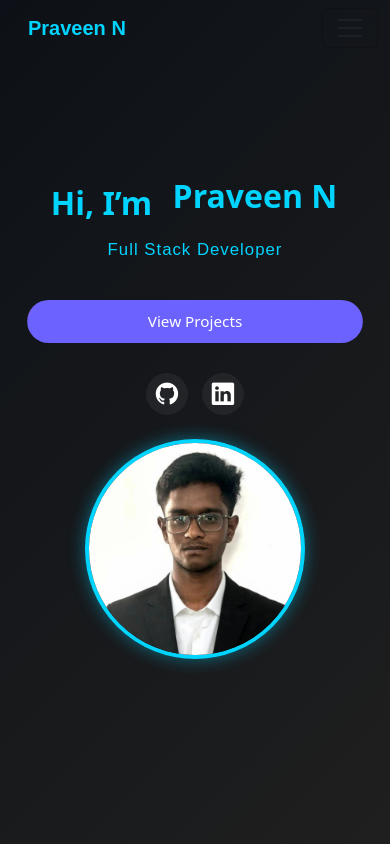
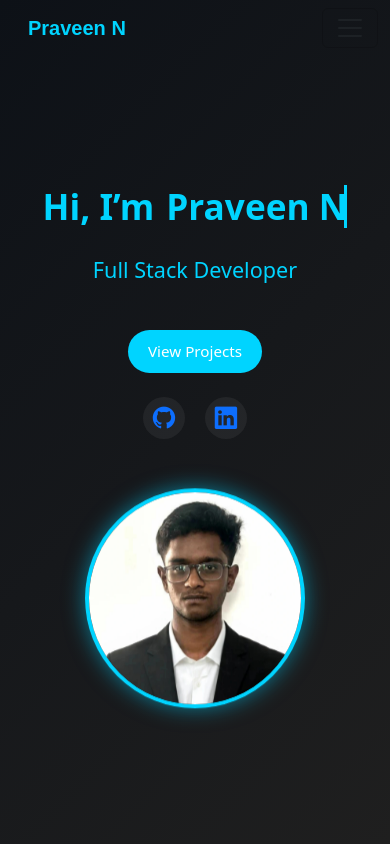
Before and after one commit to praveen-7050/Personal-portfilo, a React (Vite) app in the folder vite-project/: page / in a window 390 px wide. Shown: the top 844 px of the page. Built offline with nearby package versions, Linux system fonts and the light colour scheme.

Commit message:
adding the changes of hero.css file

```diff
--- a/vite-project/src/assets/Styles/hero.css
+++ b/vite-project/src/assets/Styles/hero.css
@@ -1,186 +1,133 @@
 .hero-section {
   min-height: 100vh;
+  padding: 120px 20px 60px;
   background: linear-gradient(135deg, #0d1117, #1f1f1f);
-  color: #ffffff;
   display: flex;
   align-items: center;
-  padding: 0 16px;
+  color: #ffffff;
 }
 
 .hero-grid {
   display: grid;
   grid-template-columns: 1.1fr 0.9fr;
   align-items: center;
-  gap: 20px;
+  gap: 60px;
   max-width: 1200px;
   margin: 0 auto;
+  width: 100%;
 }
 
 .hero-content {
-  text-align: left;
-  padding-left: 48px;
+  display: flex;
+  flex-direction: column;
+  justify-content: center;
 }
 
 .hero-title {
-  font-size: 3rem;
+  font-size: 3.2rem;
   font-weight: 700;
+  line-height: 1.2;
   color: #00d4ff;
-  line-height: 1.2;
-  margin-bottom: 6px;
+  display: flex;
+  align-items: baseline;
+  flex-wrap: wrap;
 }
 
 .animated-name {
-  display: inline-block;
-  margin-left: 6px;
-  border-right: 2px solid #00d4ff;
+  margin-left: 12px;
+  color: #00d4ff;
+  border-right: 3px solid #00d4ff;
   white-space: nowrap;
   overflow: hidden;
-  padding-left: 6px;
-  animation: typing 2s steps(10, end), blink 0.75s step-end infinite;
+  display: inline-block;
+  animation: typing 2.5s steps(9) forwards, blink 0.8s infinite;
 }
 
 .hero-subtitle {
-  font-family: "Poppins", sans-serif;
-  font-size: 1.4rem;
+  font-size: 1.35rem;
   font-weight: 500;
   color: #00d4ff;
-  letter-spacing: 1px;
-  margin: 14px 0 22px;
-  opacity: 0.85;
-  animation: fadeIn 1.8s ease forwards;
+  margin: 18px 0 28px;
+  opacity: 0;
+  animation: fadeUp 1.2s ease forwards;
+  animation-delay: 0.6s;
 }
 
 .hero-actions {
   display: flex;
   align-items: center;
-  gap: 14px;
+  gap: 18px;
   flex-wrap: wrap;
+  opacity: 0;
+  animation: fadeUp 1.2s ease forwards;
+  animation-delay: 0.9s;
 }
-
 .cta-btn {
   display: inline-block;
-  background-color: #6c63ff;
+  padding: 10px 20px;
+  font-size: 0.95rem;
+  font-weight: 500;
+  border-radius: 28px;
+  background: linear-gradient(90deg, #00d4ff, #00d4ff);
   color: #ffffff;
-  font-size: 1.1rem;
-  padding: 12px 32px;
-  border-radius: 25px;
   text-decoration: none;
-  position: relative;
-  overflow: hidden;
-  transition: transform 0.3s ease, box-shadow 0.3s ease, background-color 0.3s ease;
-  animation: pulse 2.5s infinite;
-}
-
-.cta-btn::before {
-  content: "";
-  position: absolute;
-  top: 0;
-  left: -100%;
-  width: 100%;
-  height: 100%;
-  background: rgba(255, 77, 109, 0.15);
-  transform: skewX(-20deg);
-  transition: all 0.5s ease;
-  z-index: 0;
-}
-
-.cta-btn span {
-  position: relative;
-  z-index: 1;
-}
-
-.cta-btn:hover::before {
-  left: 150%;
+  white-space: nowrap;
+  width: fit-content;
+  max-width: 200px;
+  transition: 0.3s ease;
 }
 
 .cta-btn:hover {
-  transform: translateY(-3px) scale(1.05);
-  box-shadow: 0 8px 20px rgba(255, 77, 109, 0.5);
-  background-color: #ff4d6d;
-}
-
-/* Pulse effect for attention */
-@keyframes pulse {
-  0%, 100% { transform: scale(1); }
-  50% { transform: scale(1.02); }
-}
-
-/* ================= RESPONSIVE ================= */
-@media (max-width: 992px) {
-  .cta-btn {
-    font-size: 1rem;
-    padding: 11px 28px;
-  }
-}
-
-@media (max-width: 576px) {
-  .cta-btn {
-    font-size: 0.95rem;
-    padding: 10px 24px;
-    width: 100%;
-    text-align: center;
-  }
+  transform: translateY(-3px);
+  box-shadow: 0 8px 20px #00d4ff;
 }
 
 
+
 .github-btn {
-  display: flex;
+  display: inline-flex;
   align-items: center;
+  justify-content: center;
+  width: auto;
+  padding: 13px 26px;
+  border-radius: 40px;
+  border: 1.5px solid #00d4ff;
+  color: #ffffff;
+  text-decoration: none;
   gap: 8px;
-  padding: 11px 22px;
-  font-size: 1rem;
-  border-radius: 24px;
-  text-decoration: none;
-  color: #ffffff;
-  border: 1.5px solid #00d4ff;
-  transition: all 0.3s ease;
+  transition: transform 0.3s ease, background-color 0.3s ease;
 }
 
 .github-btn:hover {
-  background-color: rgba(0, 212, 255, 0.1);
-  transform: translateY(-2px);
-}
-
-.github-btn i {
-  font-size: 1.2rem;
+  background: rgba(0, 212, 255, 0.12);
+  transform: translateY(-3px);
 }
 
 .hero-social {
   display: flex;
-  align-items: center;
-  gap: 18px;
-  margin-top: 22px;
+  gap: 20px;
+  margin-top: 28px;
+  opacity: 0;
+  animation: fadeUp 1.2s ease forwards;
+  animation-delay: 1.2s;
 }
 
 .social-icon {
-  width: 46px;
-  height: 46px;
+  width: 48px;
+  height: 48px;
+  border-radius: 50%;
   display: flex;
   align-items: center;
   justify-content: center;
-  border-radius: 50%;
-  color: #ffffff;
+  background: rgba(255, 255, 255, 0.06);
   font-size: 1.6rem;
-  background: rgba(255, 255, 255, 0.06);
-  backdrop-filter: blur(6px);
-  -webkit-backdrop-filter: blur(6px);
   transition: transform 0.3s ease, box-shadow 0.3s ease, color 0.3s ease;
-  animation: socialFade 0.8s ease forwards;
-  opacity: 0;
 }
 
 .social-icon:hover {
+  transform: translateY(-5px);
   color: #00d4ff;
-  transform: translateY(-4px) scale(1.08);
   box-shadow: 0 0 18px rgba(0, 212, 255, 0.6);
-}
-
-.social-icon:nth-child(1) {
-  animation-delay: 0.2s;
-}
-
-.social-icon:nth-child(2) {
-  animation-delay: 0.4s;
 }
 
 .hero-image-wrapper {
@@ -189,19 +136,17 @@
 }
 
 .hero-image {
-  width: 300px;
-  height: 300px;
+  width: 340px;
+  height: 340px;
+  border-radius: 50%;
   object-fit: cover;
-  border-radius: 50%;
   border: 4px solid #00d4ff;
   animation: float 4s ease-in-out infinite, glow 3s ease-in-out infinite;
 }
 
-/* ================= KEYFRAMES ================= */
-
 @keyframes typing {
   from { width: 0; }
-  to { width: 8ch; }
+  to { width: 9ch; }
 }
 
 @keyframes blink {
@@ -209,45 +154,35 @@
   50% { border-color: #00d4ff; }
 }
 
-@keyframes fadeIn {
-  from { opacity: 0; transform: translateY(15px); }
-  to { opacity: 0.85; transform: translateY(0); }
+@keyframes fadeUp {
+  from { opacity: 0; transform: translateY(30px); }
+  to { opacity: 1; transform: translateY(0); }
 }
 
 @keyframes float {
   0% { transform: translateY(0); }
-  50% { transform: translateY(-12px); }
+  50% { transform: translateY(-16px); }
   100% { transform: translateY(0); }
 }
 
 @keyframes glow {
-  0% { box-shadow: 0 0 10px rgba(0, 212, 255, 0.3); }
-  50% { box-shadow: 0 0 22px rgba(0, 212, 255, 0.55); }
-  100% { box-shadow: 0 0 10px rgba(0, 212, 255, 0.3); }
+  0% { box-shadow: 0 0 12px rgba(0, 212, 255, 0.3); }
+  50% { box-shadow: 0 0 28px rgba(0, 212, 255, 0.7); }
+  100% { box-shadow: 0 0 12px rgba(0, 212, 255, 0.3); }
 }
-
-@keyframes socialFade {
-  from {
-    opacity: 0;
-    transform: translateY(10px);
-  }
-  to {
-    opacity: 1;
-    transform: translateY(0);
-  }
-}
-
-/* ================= MEDIA QUERIES ================= */
 
 @media (max-width: 992px) {
   .hero-grid {
     grid-template-columns: 1fr;
-    gap: 32px;
+    text-align: center;
+  }
+
+  .hero-title {
+    justify-content: center;
   }
 
   .hero-content {
-    padding-left: 0;
-    text-align: center;
+    align-items: center;
   }
 
   .hero-actions {
@@ -257,35 +192,31 @@
   .hero-social {
     justify-content: center;
   }
+
+  .hero-image {
+    width: 260px;
+    height: 260px;
+  }
 }
 
 @media (max-width: 576px) {
   .hero-title {
-    font-size: 2rem;
-  }
-
-  .hero-subtitle {
-    font-size: 1.05rem;
+    font-size: 2.2rem;
   }
 
   .hero-actions {
     flex-direction: column;
-    gap: 12px;
+    align-items: center;
   }
 
   .cta-btn,
   .github-btn {
-    width: 100%;
-    justify-content: center;
+    width: auto;
   }
 
   .hero-image {
     width: 220px;
     height: 220px;
-  }
-
-  .hero-social {
-    gap: 14px;
   }
 
   .social-icon {
@@ -294,12 +225,3 @@
     font-size: 1.4rem;
   }
 }
-
-@media (prefers-reduced-motion: reduce) {
-  .social-icon,
-  .hero-image,
-  .animated-name {
-    animation: none;
-    transition: none;
-  }
-}
```
